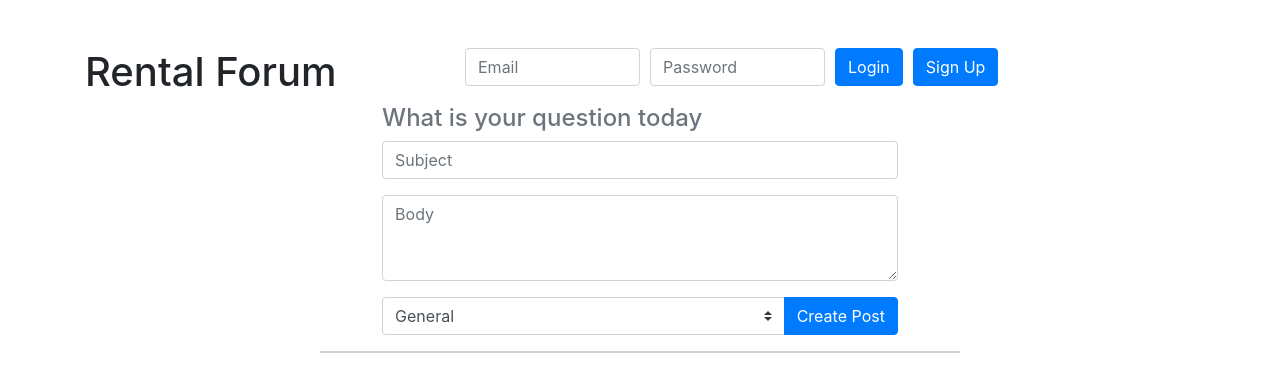
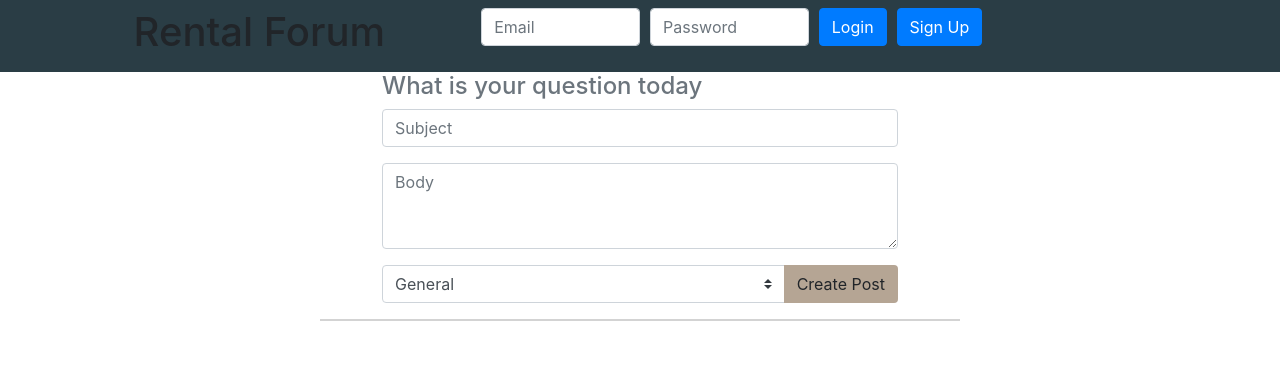
Before and after one commit to Lng123/Rental, a React (Create React App) app: page / in a window 1280 px wide. Shown: the top 392 px of the page. Built offline with nearby package versions, Linux system fonts and the light colour scheme; no server answers.

Commit message:
bug fix for not logged in post, some css

```diff
--- a/src/components/createDiscussion.component.js
+++ b/src/components/createDiscussion.component.js
@@ -37,6 +37,9 @@ export default class createDiscussion extends Component {
 
     onSubmit(e) {
         e.preventDefault();
+        if (this.state.user == null) {
+            alert("Not Logged In");
+        }
         const discussion = {
             title: this.state.title,
             body:this.state.body,
@@ -58,10 +61,10 @@ export default class createDiscussion extends Component {
                 <h4 class ="text-secondary">What is your question today</h4>
                 <form onSubmit={this.onSubmit}>
                     <div class="form-group">
-                        <input type="text" class="form-control" placeholder="Subject" name='title' onChange={this.onChangeTitle} value={this.state.title}></input>
+                        <input type="text" class="form-control" placeholder="Subject" name='title' onChange={this.onChangeTitle} value={this.state.title} required></input>
                     </div>
                     <div class="form-group">
-                        <textarea id="explain" rows="3" class="form-control" placeholder="Body" name='body' onChange={this.onChangeBody} value={this.state.body}></textarea>
+                        <textarea id="explain" rows="3" class="form-control" placeholder="Body" name='body' onChange={this.onChangeBody} value={this.state.body} required></textarea>
                     </div>
                     <div class="form-group">
                         <div class="input-group">
@@ -71,7 +74,7 @@ export default class createDiscussion extends Component {
                                 <option value="3">LandLord Question</option>
                             </select>
                             <div class="input-group-append">
-                                <button class="btn btn-primary" type="submit">Create Post</button>
+                                <button class="btn btn-create" type="submit">Create Post</button>
                             </div>
                         </div>
                     </div>
--- a/src/components/home.component.js
+++ b/src/components/home.component.js
@@ -1,44 +1,42 @@
 import React, { Component } from "react";
-import Top from './top.component';
-import Card from './profilecard.component';
-import Create from './createDiscussion.component';
-import Discussion from './discussions.component';
+import Top from "./top.component";
+import Card from "./profilecard.component";
+import Create from "./createDiscussion.component";
+import Discussion from "./discussions.component";
 import axios from "axios";
 
 export default class Home extends Component {
-    constructor(props){
+  constructor(props) {
     super(props);
     this.state = {
-            loggedIn: false
-        }
-
-
+      loggedIn: false,
+    };
   }
 
   componentDidMount() {
     axios
       .get("http://localhost:5000", { withCredentials: true })
       .then((response) => {
-          if ((response.data).length > 0) {
+        if (response.data.length > 0) {
           this.setState({
             loggedIn: true,
-                user: response.data[0]
-              })
+            user: response.data[0],
+          });
         }
         console.log(this.state);
-        })
+      });
   }
 
   render() {
-        return(
+    return (
       <div>
-            <Top loggedIn={this.state.loggedIn}/>
-            <div class="row justify-content-center">
-            <Card user = {this.state.user}/>
-            <Create/>
+        <Top loggedIn={this.state.loggedIn} />
+        <div class="topdash row justify-content-center">
+          <Card user={this.state.user} />
+          <Create />
         </div>
         <div>
-            <Discussion/>
+          <Discussion />
         </div>
       </div>
     );
--- a/src/components/top.component.js
+++ b/src/components/top.component.js
@@ -74,14 +74,14 @@ export default class Top extends Component {
       log = <Login/>
     }
     return (
-      <div class="container">
-        <div class="row mt-5">
+      <nav class="navbar sticky-top">
+        <div class="row top-container">
           <div class="col-md-4">
             <h1>Rental Forum</h1>
           </div>
           {log}
         </div>
-      </div>
+      </nav>
     );
   }
 }
--- a/src/index.css
+++ b/src/index.css
@@ -11,3 +11,39 @@ code {
   font-family: source-code-pro, Menlo, Monaco, Consolas, 'Courier New',
     monospace;
 }
+
+/* html, body, #root {
+    background-color:#2A3D45;
+} */
+
+/* .topdash {
+  background-color:#DDC9B4;
+  width: 50%;
+  margin: 0 auto;
+  display: flex;
+  justify-content: space-around;
+} */
+
+.topContainer {
+  background-color:white;
+  position: relative;
+  margin-left: 5%;
+  margin-right: 5%;
+  padding-top: 1%;
+}
+
+.btn.btn-create {
+  background:#b5a594;
+}
+
+.btn.btn-create:hover {
+  background: #b5a594;
+}
+
+nav {
+  background-color: #2A3D45;
+}
+
+.row.top-container {
+  margin: auto;
+}
```
Also changed, not shown: 2 other files (tests, documents, lock files or other folders). Lines whose indentation alone changed are shown as unchanged.
